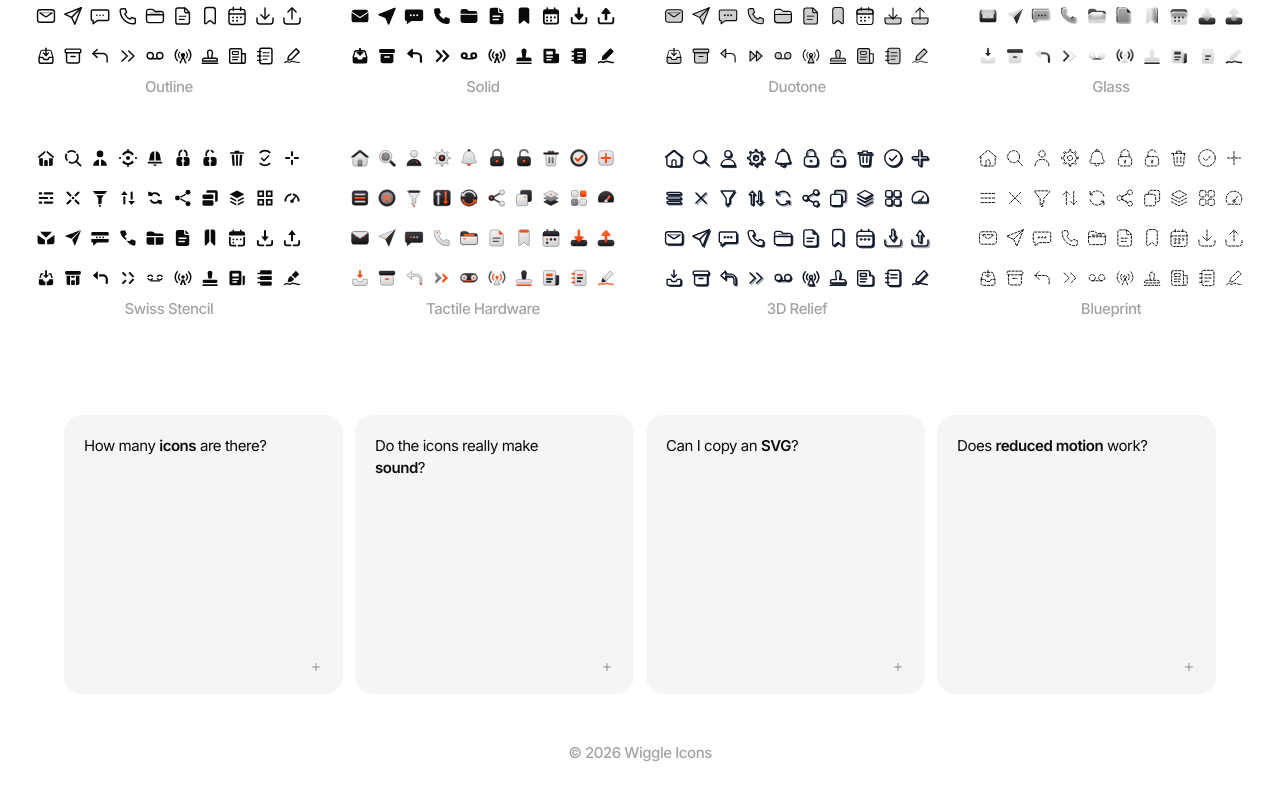
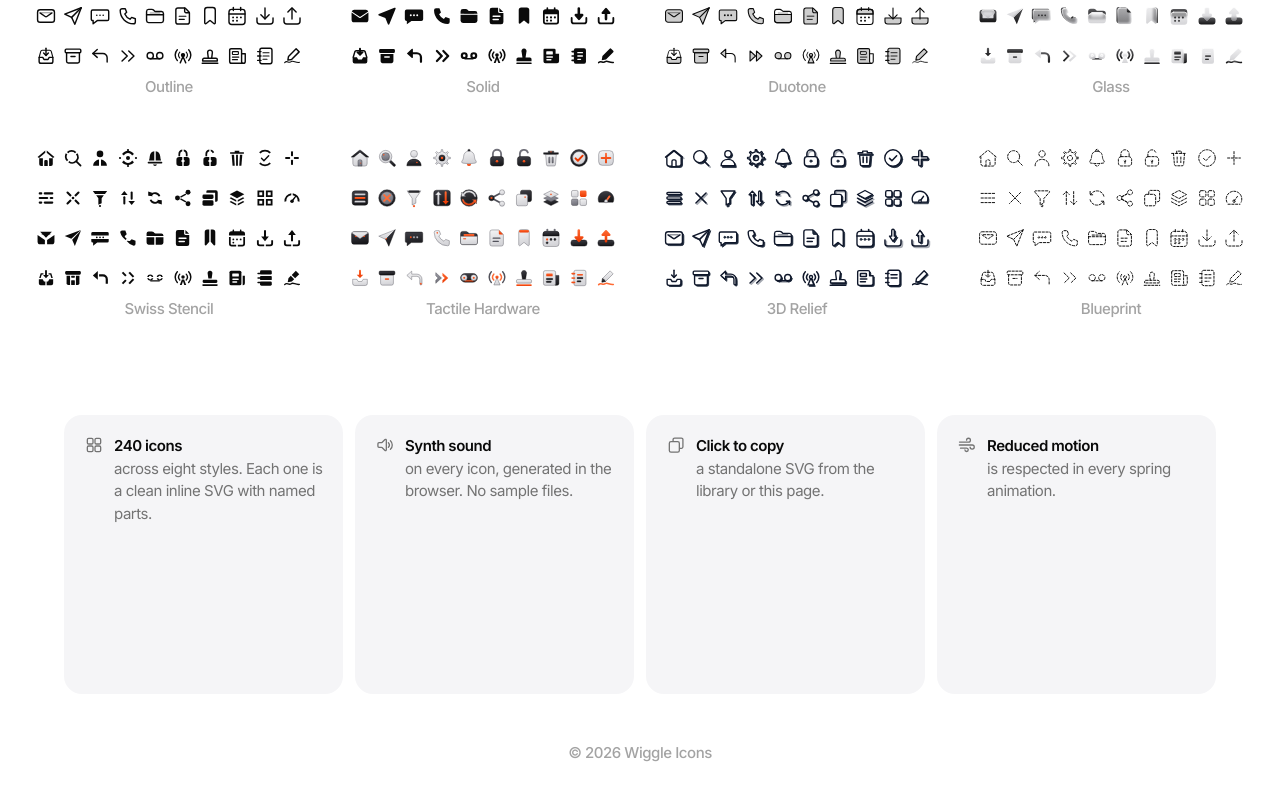
Before and after one commit to anshdadhich/kinetic-glyph-studio, a React (Vite) app: page / in a window 1280 px wide. Shown: the part 1125-1925 px from the top of the page. Built offline with nearby package versions, Linux system fonts and the light colour scheme.

Commit message:
Show static benefit cards and animate glass fingerprint

```diff
--- a/src/components/LandingPage.tsx
+++ b/src/components/LandingPage.tsx
@@ -294,11 +294,11 @@ function SponsorWall() {
 /* ------------------------------------------------------------------ */
 
 const FAQ = [
-  { lead: "How many ", bold: "icons", tail: " are there?", answer: "240 icons in eight styles: outline, solid, duotone, glass, stencil, hardware, relief and blueprint." },
-  { lead: "Do the icons really make ", bold: "sound", tail: "?", answer: "Every icon has its own synth foley, generated in the browser. No sample files." },
-  { lead: "Can I copy an ", bold: "SVG", tail: "?", answer: "Yes. Click any icon in the library or this page to copy its standalone SVG." },
-  { lead: "Does ", bold: "reduced motion", tail: " work?", answer: "Yes. All choreography respects prefers-reduced-motion." },
-];
+  { icon: "grid", bold: "240 icons", text: " across eight styles. Each one is a clean inline SVG with named parts." },
+  { icon: "volume", bold: "Synth sound", text: " on every icon, generated in the browser. No sample files." },
+  { icon: "copy", bold: "Click to copy", text: " a standalone SVG from the library or this page." },
+  { icon: "wind", bold: "Reduced motion", text: " is respected in every spring animation." },
+] as const;
 
 export default function LandingPage() {
   const [armed, setArmed] = useState(false);
@@ -446,26 +446,15 @@ export default function LandingPage() {
           </div>
         </section>
 
-        <section className="wig-section wig-faq-section" aria-label="Questions">
+        <section className="wig-section wig-faq-section" aria-label="What you get">
           <div className="wig-faq">
             {FAQ.map((faq) => (
-              <details className="wig-faq-item" key={faq.bold}>
-                <summary
-                  onClick={(e) => {
-                    initAudio();
-                    triggerSound("plus", null);
-                    const svg = e.currentTarget.querySelector(".wig-faq-mark svg");
-                    if (svg) {
-                      svg.classList.remove("faq-pop");
-                      void (svg as SVGElement).getBoundingClientRect();
-                      svg.classList.add("faq-pop");
-                    }
-                  }}
-                >
-                  <span className="wig-faq-q">{faq.lead}<strong>{faq.bold}</strong>{faq.tail}</span><span className="wig-faq-mark" aria-hidden="true"><Icon name="plus" size={12} /></span>
-                </summary>
-                <p>{faq.answer}</p>
-              </details>
+              <div className="wig-faq-item" key={faq.bold}>
+                <p className="wig-faq-q">
+                  <Icon name={faq.icon} size={20} animate sound bare />
+                  <span><strong>{faq.bold}</strong>{faq.text}</span>
+                </p>
+              </div>
             ))}
           </div>
         </section>
--- a/src/data/packs/tech2.ts
+++ b/src/data/packs/tech2.ts
@@ -184,7 +184,7 @@ export const TECH2_ICONS: IconDef[] = [
       glass: glassCompose(
         `<g transform="translate(1.68 1.68) scale(0.86)" fill="none" stroke="url(#g-back)" stroke-width="2.4" stroke-linecap="round">${fpPlain('fill="none"')}</g>`,
         `<circle cx="12" cy="12" r="10.2"/>`,
-        `<g><circle cx="12" cy="12" r="10.2" ${GF}/><g transform="translate(1.68 1.68) scale(0.86)" fill="none" stroke="url(#g-back)" stroke-width="1.75" stroke-linecap="round">${fpPlain('fill="none"')}</g></g>`
+        `<g><circle cx="12" cy="12" r="10.2" ${GF}/><g transform="translate(1.68 1.68) scale(0.86)" fill="none" stroke="url(#g-back)" stroke-width="1.75" stroke-linecap="round">${fpDrawn('fill="none"')}</g></g>`
       ),
       stencil: `<g fill="none" stroke="currentColor" stroke-width="1.8" stroke-linecap="round"><g stroke-dasharray="6.5 2.4">${fpUnder("0.3")}</g>${fpDrawn()}</g>`,
       hardware: `<g fill="none" stroke="#a1a1aa" stroke-width="1.7" stroke-linecap="round">${fpUnder("0.28")}${fpDrawn("", 4)}</g>`,
--- a/src/landing.css
+++ b/src/landing.css
@@ -172,42 +172,15 @@ a.wig-sponsor:hover { background: #efeff2; }
 .wig-included svg { flex: none; width: 20px; height: 20px; margin-top: 1px; }
 
 /* FAQ */
-.wig-faq { gap: 8px; display: grid; }
-.wig-faq-item { background: var(--tile); border-radius: 18px; }
-.wig-faq-item summary { cursor: pointer; justify-content: space-between; align-items: center; gap: 16px; padding: 16px 20px; font-weight: 500; list-style: none; display: flex; }
-.wig-faq-item summary::-webkit-details-marker { display: none; }
-.wig-faq-mark { width: 14px; height: 14px; color: var(--muted); flex: none; display: grid; place-items: center; transition: transform .24s; }
-.wig-faq-item[open] .wig-faq-mark { transform: rotate(45deg); }
-@keyframes wig-faq-pop {
-  0% { transform: scale(1); }
-  45% { transform: scale(1.5) rotate(45deg); }
-  100% { transform: scale(1); }
-}
-.wig-faq-mark svg.faq-pop { animation: wig-faq-pop 360ms cubic-bezier(.3,.7,.4,1); }
-.wig-faq-item { interpolate-size: allow-keywords; }
-.wig-faq-item::details-content {
-  block-size: 0;
-  overflow: hidden;
-  opacity: 0;
-  transition: block-size .3s cubic-bezier(.3,.7,.4,1), opacity .2s ease, content-visibility .3s allow-discrete;
-}
-.wig-faq-item[open]::details-content { block-size: auto; opacity: 1; }
-@media (prefers-reduced-motion: reduce) {
-  .wig-faq-mark svg.faq-pop { animation: none; }
-  .wig-faq-item::details-content { transition: none; }
-}
-.wig-faq-item p { color: var(--muted); margin: 0; padding: 0 20px 18px; line-height: 1.6; }
-
-/* Four square question cards, aligned with the other wide sections */
+/* Four square statement cards, aligned with the other wide sections */
 .wig-faq-section { --wide: min(90vw, 1200px); width: var(--wide); margin-left: calc(50% - var(--wide) / 2); }
-.wig-faq-section .wig-faq { grid-template-columns: repeat(4, minmax(0, 1fr)); gap: 12px; align-items: start; }
-.wig-faq-section .wig-faq-item { aspect-ratio: 1; min-height: 200px; display: flex; flex-direction: column; }
-.wig-faq-section .wig-faq-item[open] { aspect-ratio: auto; }
-.wig-faq-section .wig-faq-item summary { flex: 1; align-items: flex-start; padding: 20px; font-size: 15px; }
-.wig-faq-q { max-width: calc(100% - 24px); line-height: 1.45; font-weight: 400; color: var(--ink); }
-.wig-faq-q strong { font-weight: 800; color: var(--ink); }
-.wig-faq-section .wig-faq-mark { margin-left: auto; align-self: flex-end; }
-.wig-faq-section .wig-faq-item p { padding: 0 20px 20px; font-size: 13px; }
+.wig-faq { gap: 12px; display: grid; }
+.wig-faq-section .wig-faq { grid-template-columns: repeat(4, minmax(0, 1fr)); }
+.wig-faq-item { background: var(--tile); border-radius: 18px; padding: 20px; box-sizing: border-box; }
+.wig-faq-section .wig-faq-item { aspect-ratio: 1; min-height: 200px; }
+.wig-faq-q { display: flex; align-items: flex-start; gap: 10px; margin: 0; line-height: 1.5; font-size: 15px; font-weight: 400; color: var(--muted); }
+.wig-faq-q > span { flex: 1; }
+.wig-faq-q strong { display: block; font-weight: 800; color: var(--ink); }
 @media (max-width: 900px) {
   .wig-faq-section .wig-faq { grid-template-columns: repeat(2, minmax(0, 1fr)); }
 }
```
